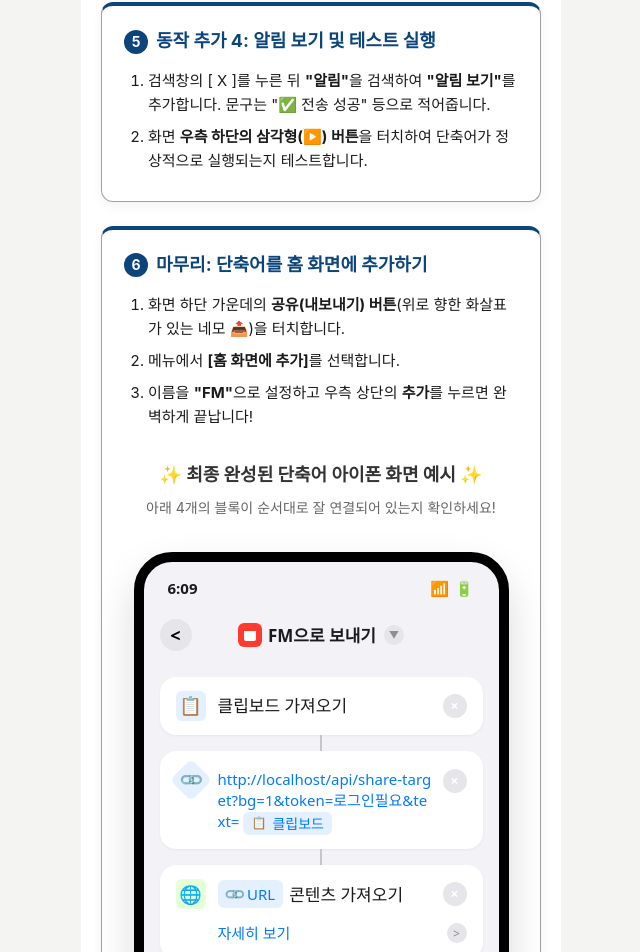
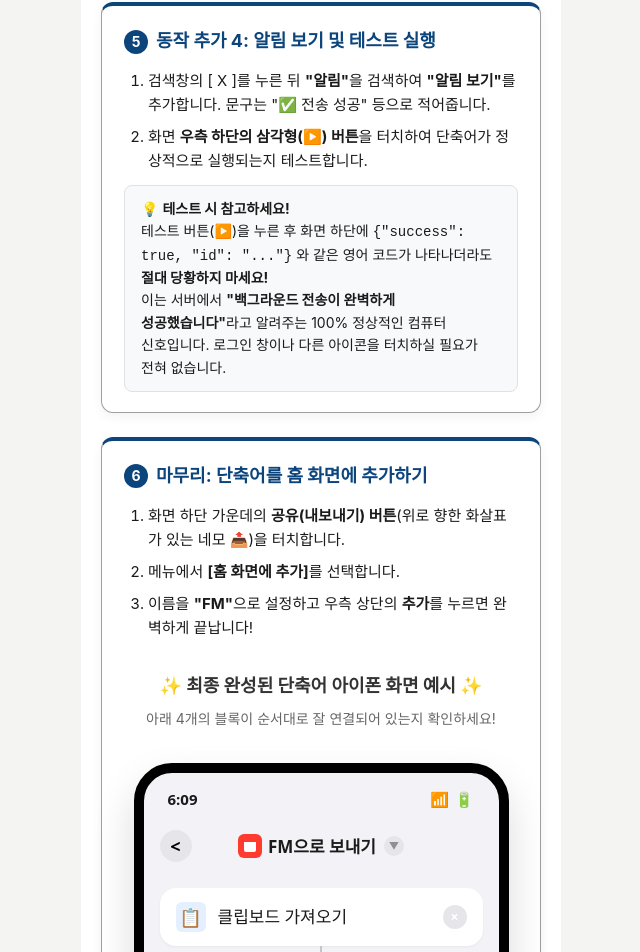
Before and after one commit to ilikefeeling/knts, a Next.js app: page /ios-guide in a window 1280 px wide. Shown: the part 1854-2806 px from the top of the page, without its empty margins (319-959 px from the left). Built offline with nearby package versions, Linux system fonts and the light colour scheme; no server answers.

Commit message:
knts_ios7777

```diff
--- a/app/ios-guide/page.tsx
+++ b/app/ios-guide/page.tsx
@@ -249,6 +249,11 @@ export default function IosGuidePage() {
           <li style={{ marginBottom: "8px" }}>검색창의 [ X ]를 누른 뒤 <strong>"알림"</strong>을 검색하여 <strong>"알림 보기"</strong>를 추가합니다. 문구는 "✅ 전송 성공" 등으로 적어줍니다.</li>
           <li style={{ marginBottom: "8px" }}>화면 <strong>우측 하단의 삼각형(▶️) 버튼</strong>을 터치하여 단축어가 정상적으로 실행되는지 테스트합니다.</li>
         </ol>
+        <div style={{ padding: "12px 16px", backgroundColor: "#f8f9fa", borderRadius: "8px", border: "1px solid #dee2e6", fontSize: 14, marginTop: "12px", wordBreak: "keep-all" }}>
+          💡 <strong>테스트 시 참고하세요!</strong><br/>
+          테스트 버튼(▶️)을 누른 후 화면 하단에 <code>{`{"success": true, "id": "..."}`}</code> 와 같은 영어 코드가 나타나더라도 <strong>절대 당황하지 마세요!</strong><br/>
+          이는 서버에서 <strong>"백그라운드 전송이 완벽하게 성공했습니다"</strong>라고 알려주는 100% 정상적인 컴퓨터 신호입니다. 로그인 창이나 다른 아이콘을 터치하실 필요가 전혀 없습니다.
+        </div>
       </Step>
 
       <Step no={6} title="마무리: 단축어를 홈 화면에 추가하기">
```
